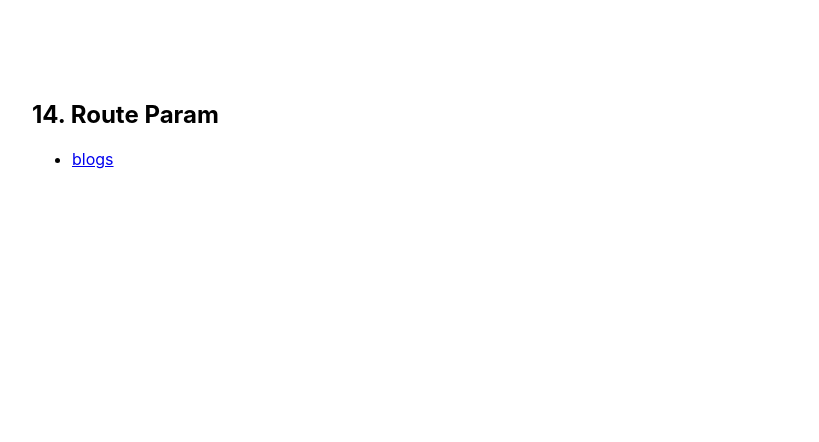
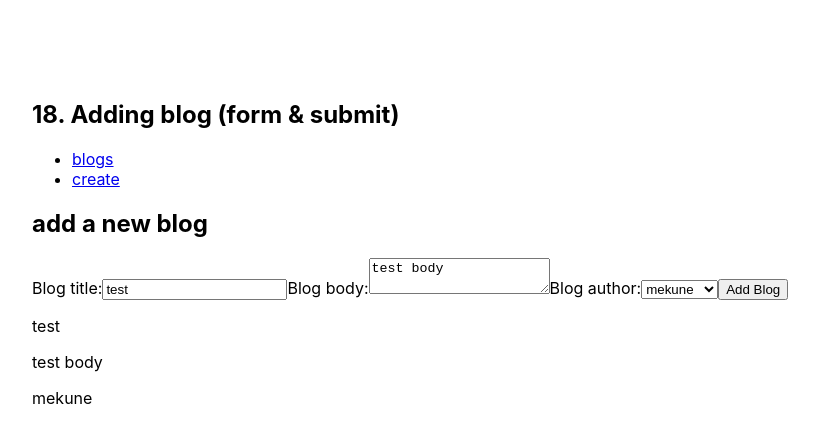
Before and after one commit to Mekune/React, a React (Create React App) app: page /create in a window 1280 px wide. Shown: the top 442 px of the page, without its empty margins (168-987 px from the left). Built offline with nearby package versions, Linux system fonts and the light colour scheme.

Commit message:
Adding blog (form & submit)

```diff
--- a/src/Create.js
+++ b/src/Create.js
@@ -1,9 +1,45 @@
-import React from "react";
+import React, { useState } from "react";
 
 export default function Create() {
+  const [title, setTitle] = useState("test");
+  const [body, setBody] = useState("test body");
+  const [author, setAuthor] = useState("mekune");
+
+  const handleSubmit = (e) => {
+    e.preventDefault();
+    const blog = { title, body, author };
+
+    console.log(blog);
+  };
+
   return (
     <div>
-      <h2> add a new block </h2>
+      <h2> add a new blog </h2>
+      <form onSubmit={handleSubmit}>
+        <label>Blog title:</label>
+        <input
+          type="text"
+          required
+          value={title}
+          onChange={(e) => setTitle(e.target.value)}
+        ></input>
+        <label>Blog body:</label>
+        <textarea
+          required
+          value={body}
+          onChange={(e) => setBody(e.target.value)}
+        ></textarea>
+        <label>Blog author:</label>
+        <select value={author} onChange={(e) => setAuthor(e.target.value)}>
+          <option value="mekune">mekune</option>
+          <option value="mekune2">mekune2</option>
+          <option value="mekune3">mekune3</option>
+        </select>
+        <button>Add Blog</button>
+        <p>{title}</p>
+        <p>{body}</p>
+        <p>{author}</p>
+      </form>
     </div>
   );
 }
--- a/src/Route_Param.js
+++ b/src/Route_Param.js
@@ -2,19 +2,26 @@ import React, { useState, useEffect } from "react";
 import { BrowserRouter as Router, Route, Switch, Link } from "react-router-dom";
 import BlogDetail from "./BlogDetail.js";
 import Custom_Hook from "./Custom_Hook.js";
+import Create from "./Create.js";
 
 export default function Routers() {
   return (
     <section className="test">
-      <h2 className="title">14. Route Param</h2>
+      <h2 className="title">18. Adding blog (form & submit)</h2>
       <nav>
         <ul>
           <li>
             <Link to="/blogs">blogs</Link>
           </li>
+          <li>
+            <Link to="/create">create</Link>
+          </li>
         </ul>
       </nav>
       <Switch>
+        <Route path="/create">
+          <Create />
+        </Route>
         <Route path="/blogs">
           <Custom_Hook />
         </Route>
```
Also changed, not shown: src/page.js (deleted, +0 -9 lines), src/setupTests.js (deleted, +0 -5 lines), src/logo.svg (deleted), 1 other file (tests, documents, lock files or other folders).
